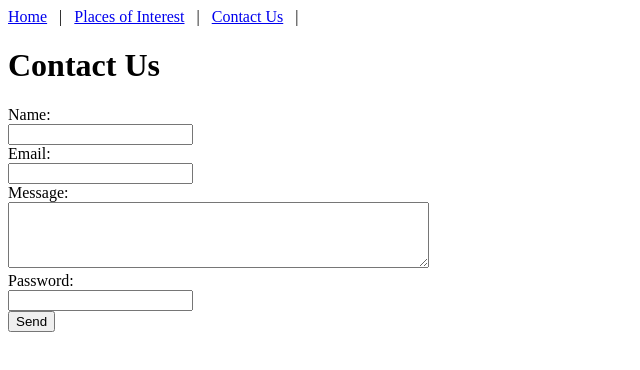
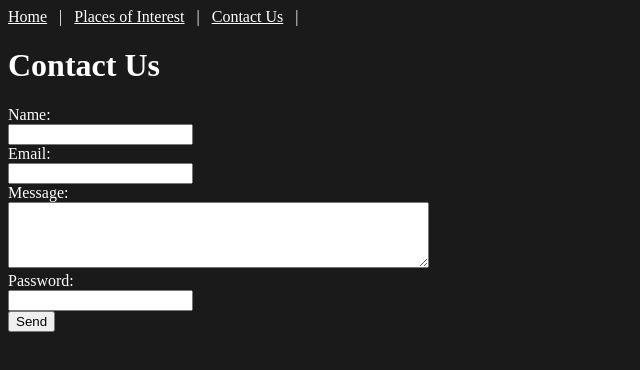
Before and after one commit to ItsAl3xx/HTML-CSS-Week-2-assignment, a plain HTML site: page Contact-us.html in a window 1280 px wide. Shown: the whole page, without its empty margins (0-640 px from the left). Drawn offline with Linux system fonts and the light colour scheme; files that its build step writes are made by us from their sources.

Commit message:
Add CSS stylesheet to HTML files

```diff
--- a/Contact-us.html
+++ b/Contact-us.html
@@ -4,6 +4,7 @@
     <meta charset="UTF-8">
     <meta name="viewport" content="width=device-width, initial-scale=1.0">
     <title>Contact US</title>
+    <link rel="stylesheet" href="css/style.css">
 </head>
 <body>
 
--- /dev/null
+++ b/style.css
@@ -0,0 +1,12 @@
+
+/* Add your CSS rules here */
+body {
+    background-color: #1a1a1a;
+    color: #ffffff;
+}
+
+a {
+    color: #ffffff;
+}
+
+/* Add more CSS rules to modify other elements as needed */
```
Also changed, not shown: Index.html (+1 -0 lines), places-of-interest.html (+1 -0 lines).
